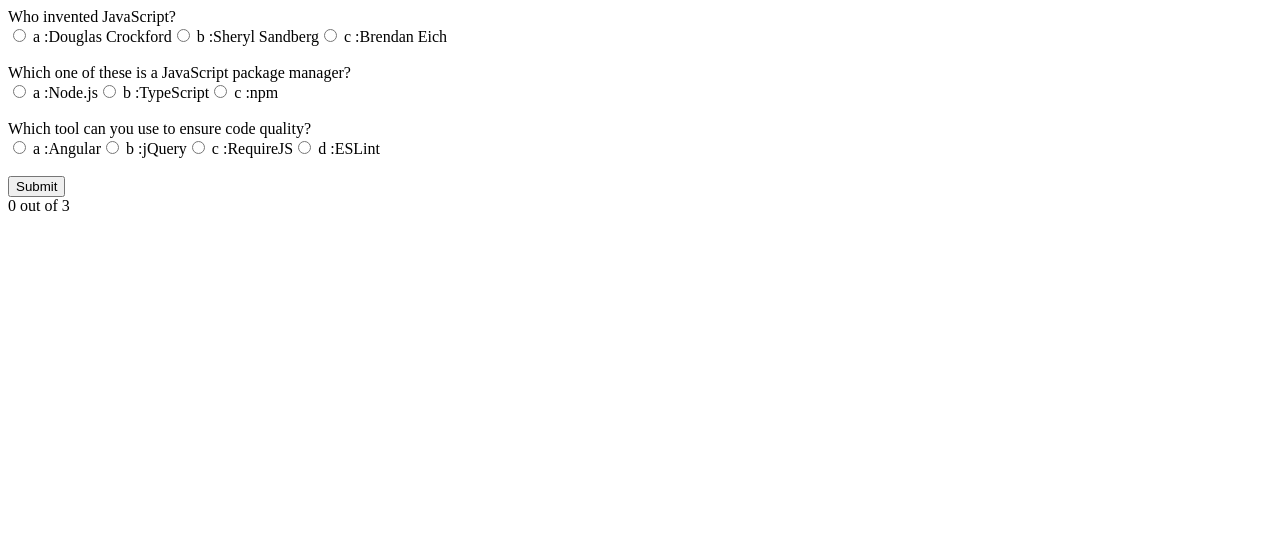
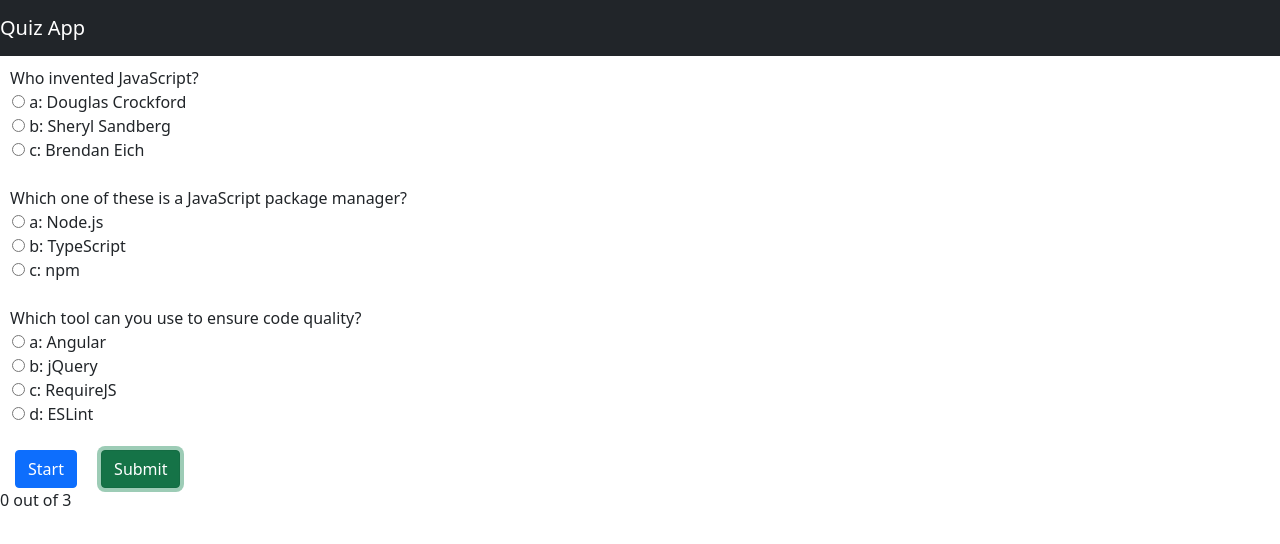
Before and after one commit to Ravitejac6/Quiz-App, a website built with Parcel: page index.html in a window 1280 px wide. Both pictures are taken after a click on the button "Submit". Built offline with nearby package versions, Linux system fonts and the light colour scheme.

Commit message:
CSS added

```diff
--- a/index.html
+++ b/index.html
@@ -1,9 +1,18 @@
 <html>
+    <head>
+        <link href="https://cdn.jsdelivr.net/npm/bootstrap@5.0.0-beta2/dist/css/bootstrap.min.css" rel="stylesheet" integrity="sha384-BmbxuPwQa2lc/FVzBcNJ7UAyJxM6wuqIj61tLrc4wSX0szH/Ev+nYRRuWlolflfl" crossorigin="anonymous">
+        <link rel="stylesheet" href="styles.css">
+    </head>
     <body>
+        <nav class="navbar navbar-dark bg-dark">
+            <a class="navbar-brand"> Quiz App</a>
+            <div class="d-flex" id="timer"></div>
+        </nav>
         <div id="quiz"></div>
-        <button id="submit">Submit</button>
+        <button type="button" class="btn btn-primary" id="start-button">Start</button>
+        <button type ="button" class="btn btn-success" id="submit">Submit</button>
         <div id="results"></div>
-        <div id="timer"></div>
     </body>
     <script src="src/index.ts"></script>
+    <script src="https://cdn.jsdelivr.net/npm/bootstrap@5.0.0-beta2/dist/js/bootstrap.bundle.min.js" integrity="sha384-b5kHyXgcpbZJO/tY9Ul7kGkf1S0CWuKcCD38l8YkeH8z8QjE0GmW1gYU5S9FOnJ0" crossorigin="anonymous"></script>
 </html>
--- a/src/index.ts
+++ b/src/index.ts
@@ -1,23 +1,24 @@
-import {myQuestions} from '../src/questions';
+import {allQuestions} from '../src/questions';
 console.log("Project started");
 
 const quizArea = document.getElementById('quiz');
 const resultArea = document.getElementById('results')
 const submitButton = document.getElementById('submit')
+const startButton = document.getElementById('start-button')
 
 function buildQuiz(){
     const output = [];
-    myQuestions.forEach((currentQuestion, questionNumber) =>{
+    allQuestions.forEach((currentQuestion, questionNumber) =>{
         const answers = [];
         for(let option in currentQuestion.answers){
             answers.push(
                 `<input type="radio" name="question${questionNumber}" value="${option}">
-                  ${option} :${currentQuestion.answers[option]}`
+                  ${option}: ${currentQuestion.answers[option]}`
               );
         }
         output.push(
             `<div class="question"> ${currentQuestion.question} </div>
-            <div class="answers"> ${answers.join('')} </div><br>`
+            <div class="answers"> ${answers.join('<br>')} </div><br>`
         );
     });
 
@@ -28,7 +29,7 @@
 function showResults(){
     const answerArea = quizArea.querySelectorAll('.answers');
     let userCorrectAnswers = 0;
-    myQuestions.forEach( (currentQuestion, questionNumber) =>{
+    allQuestions.forEach( (currentQuestion, questionNumber) =>{
         const answerContainer = answerArea[questionNumber];
         const selector = `input[name=question${questionNumber}]:checked`;
         const userAnswer = (answerContainer.querySelector(selector) || {});
@@ -36,14 +37,18 @@
             userCorrectAnswers+=1;
         }
     });
-    resultArea.innerHTML = `${userCorrectAnswers} out of ${myQuestions.length}`;
+    resultArea.innerHTML = `${userCorrectAnswers} out of ${allQuestions.length}`;
 }
 
 function timer(){
-    let sec = 0;
+    let sec = 0,min=0;
     const fun = setInterval(function(){
         sec+=1;
-        document.getElementById('timer').innerHTML = sec.toString();
+        if(sec == 60){
+            sec = 0;
+            min+=1;
+        }
+        document.getElementById('timer').innerHTML = min.toString()+"min:"+sec.toString()+"sec";
         if(sec ===10){
             clearInterval(fun);
             document.getElementById('timer').innerHTML = "Time Up";
@@ -53,4 +58,6 @@
 }
 
 buildQuiz();
+
+startButton.addEventListener('click',timer);
 submitButton.addEventListener('click',showResults);
--- a/src/questions.ts
+++ b/src/questions.ts
@@ -1,4 +1,4 @@
-export const myQuestions = [
+export const allQuestions = [
     {
       question: "Who invented JavaScript?",
       answers: {
--- /dev/null
+++ b/styles.css
@@ -0,0 +1,24 @@
+#quiz {
+  margin-top: 10px;
+}
+.question {
+  text-align: justify;
+  margin-left: 10px;
+}
+
+.answers {
+  margin-left: 12px;
+}
+
+#submit {
+  margin-left: 20px;
+}
+
+#timer {
+  color: white;
+}
+
+#start-button {
+  margin-left: 15px;
+  padding: 6px 12px 6px 12px;
+}
```
